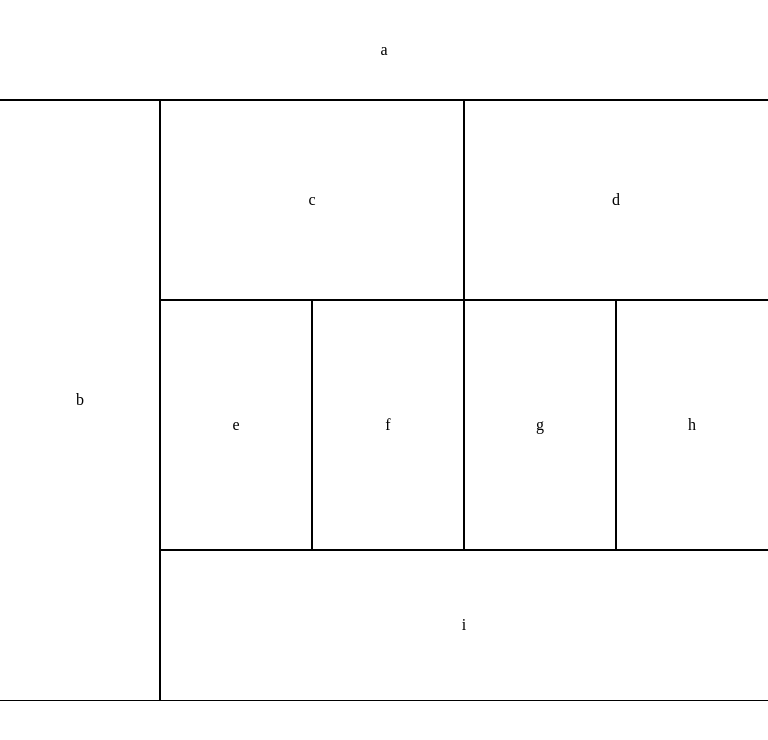
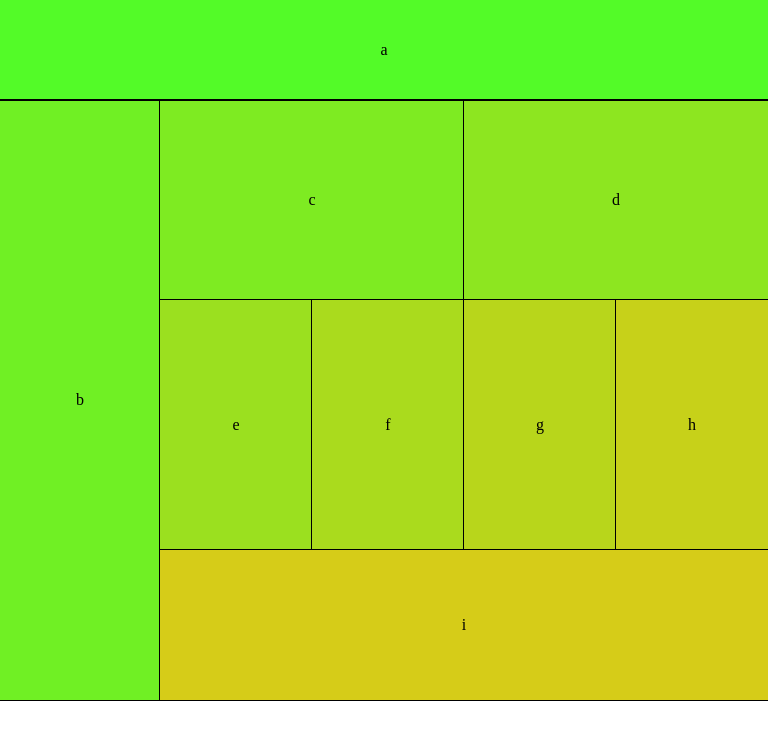
Before and after one commit to schoentr/lab-01, a plain HTML site: page index.html in a window 768 px wide. Drawn offline with Linux system fonts and the light colour scheme.

Commit message:
colors.css added

```diff
--- /dev/null
+++ b/colors.css
@@ -0,0 +1,59 @@
+@media(max-width:768px){
+  #a{
+    background-color:#d6cc18;
+  }
+  #b{
+    background-color:#dabb19;
+  }
+  #c{
+    background-color:#dfab1a;
+  }
+  #d{
+    background-color: #e39b1b;
+  }
+  #e{
+    background-color: #e88b1d;
+  }
+  #f{
+    background-color: #ec7a1e;
+  }
+  #g{
+    background-color: #f16a1f;
+  }
+  #h{
+    background-color: #f55a21;
+  }
+  #i{
+    background-color: #ff3a24;
+  }
+}
+@media(min-width:768px){
+  #a{
+    background-color:#53fb28;
+  }
+  #b{
+    background-color:#70f024;
+  }
+  #c{
+    background-color: #7eeb22;
+  }
+  #d{
+    background-color: #8de620;
+  }
+  #e{
+    background-color: #9be01f;
+  }
+  #f{
+    background-color:#aadb1d;
+  }
+  #g{
+    background-color: #b8d61b;
+  }
+  #h{
+    background-color: #c7d119;
+  }
+  #i{
+    background-color:#d6cc18;
+  }
+}
+"","","","","","","","",""
--- a/index.html
+++ b/index.html
@@ -6,6 +6,7 @@
     <link rel="stylesheet" href="reset.css">
     <link rel="stylesheet" href="base.css">
     <link rel="stylesheet" href="layout.css">
+    <link rel="stylesheet" href="colors.css">
 
   </head>
   <body>
```
Also changed, not shown: modules.css (deleted).
